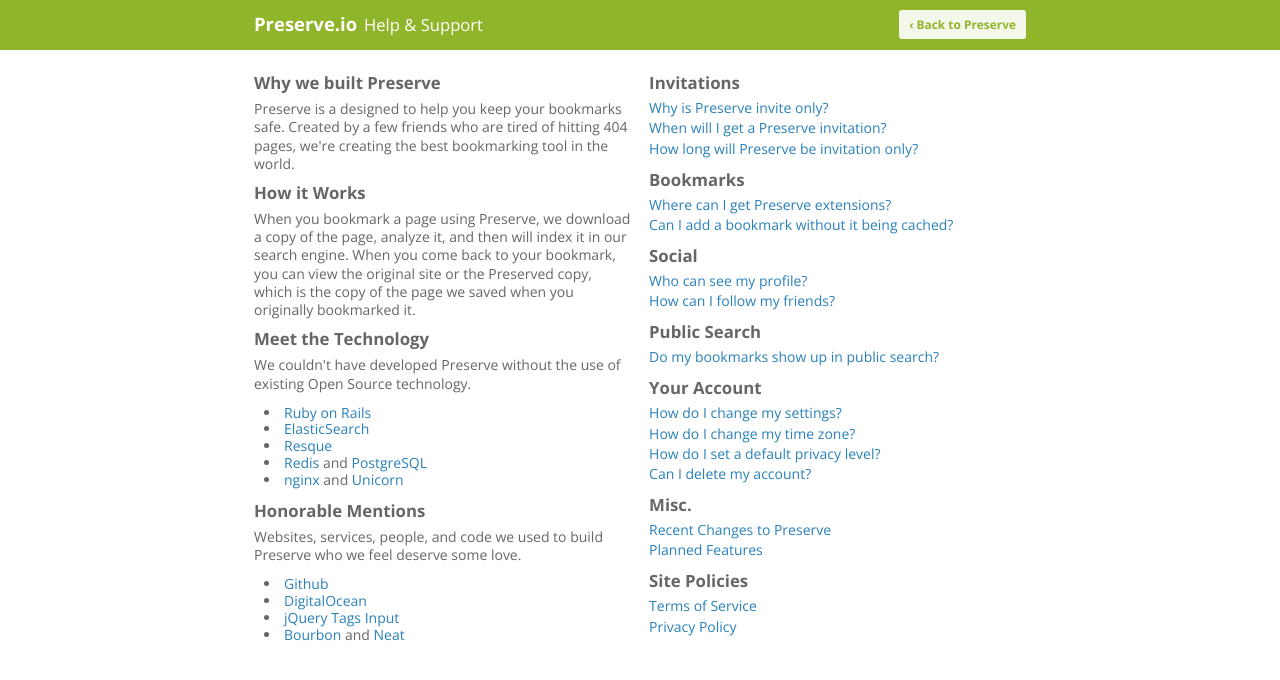
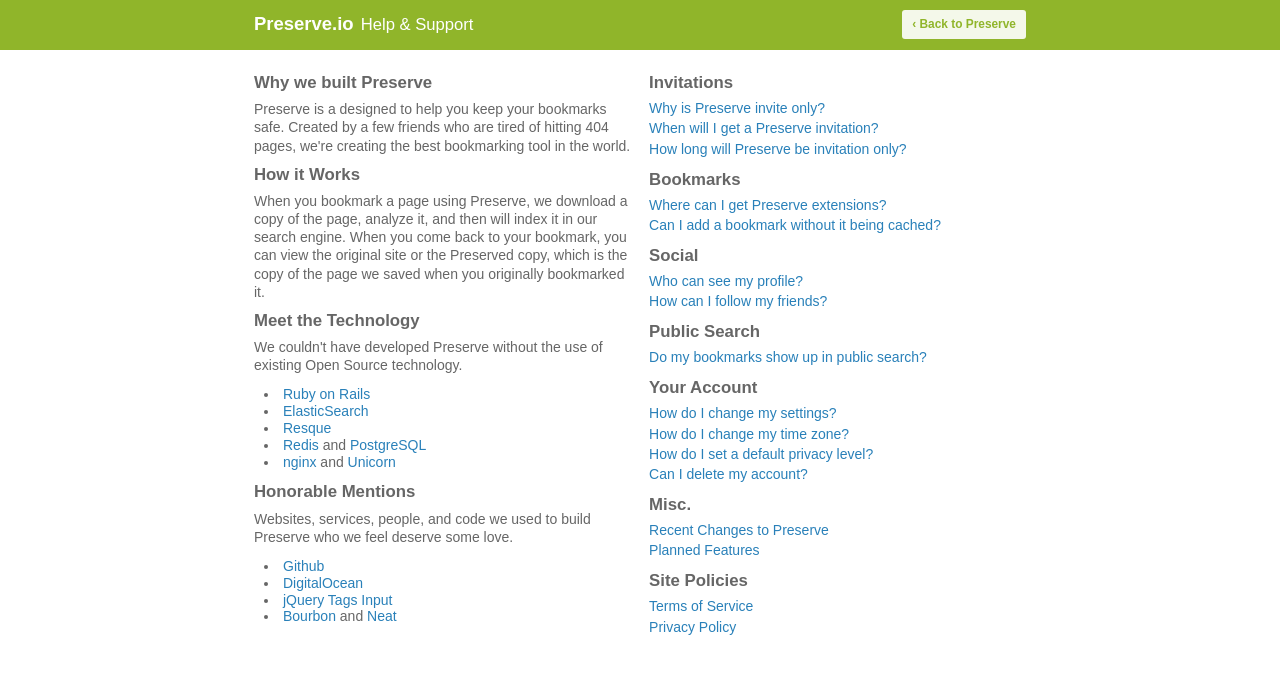
Before and after one commit to preserve/help.preserve.io, a Jekyll site: the page built from index.html, in a window 1280 px wide. Shown: the top 680 px of the page. Built offline with Jekyll 4.4.1, drawn with Linux system fonts in a browser that asks for light colours; nearby versions of some CDN libraries; some web fonts are replaced.

Commit message:
converted to Ideal Sans

```diff
--- a/_layouts/default.html
+++ b/_layouts/default.html
@@ -3,6 +3,7 @@
   <head>
     <meta http-equiv="content-type" content="text/html; charset=utf-8" />
     <title>{{ page.title }} - Preserve.io Help & Support</title>
+    <link rel="stylesheet" type="text/css" href="//cloud.typography.com/7839872/686264/css/fonts.css" />
     <link rel="stylesheet" href="/stylesheets/base.css" type="text/css">
     <script type="text/javascript" src="//ajax.googleapis.com/ajax/libs/jquery/1.9.0/jquery.min.js"></script>
   </head>
--- a/stylesheets/base.css
+++ b/stylesheets/base.css
@@ -1,13 +1,12 @@
 @charset "UTF-8";
 @import url(reset.css);
-@import url(http://fonts.googleapis.com/css?family=Open+Sans:400italic,700italic,400,700,600);
 * {
   -webkit-box-sizing: border-box;
   -moz-box-sizing: border-box;
   box-sizing: border-box; }
 
 body {
-  font-family: "Open Sans", "Segoe UI", "Myriad Pro", sans-serif;
+  font-family: 'Ideal Sans SSm A', 'Ideal Sans SSm B', sans-serif;
   color: #666666;
   font-size: 14px;
   line-height: 1.2em;
@@ -15,7 +14,7 @@
   -webkit-font-smoothing: antialiased; }
 
 h1, h2, h3, h4, h5, h6 {
-  font-weight: bold; }
+  font-weight: 700; }
 
 .container {
   *zoom: 1;
@@ -37,7 +36,7 @@
     color: #34495e; }
 
 b, strong {
-  font-weight: bold; }
+  font-weight: 700; }
 
 .alt-font {
   font-weight: 400;
```
